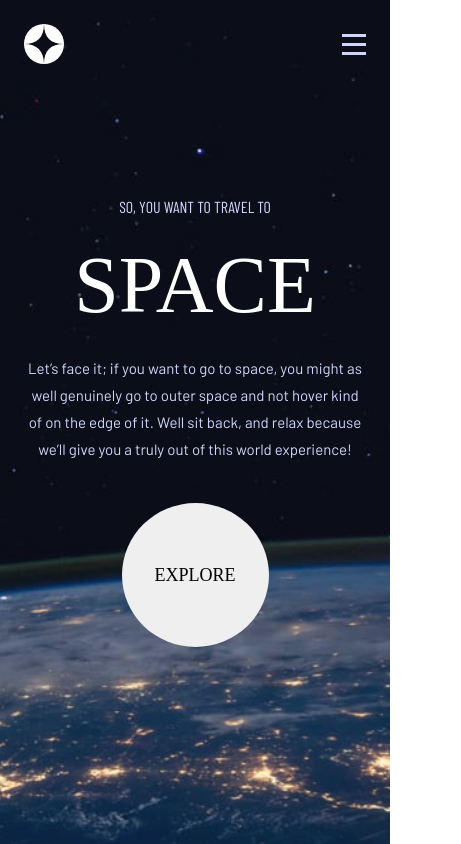
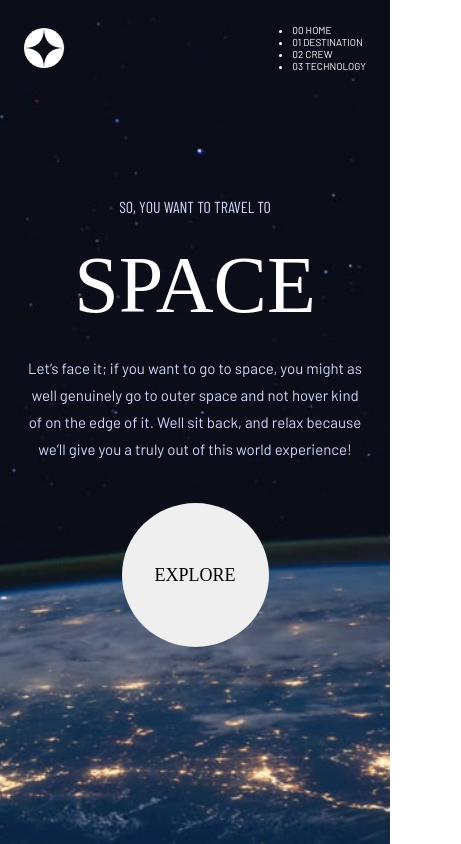
Before and after one commit to EdwardShanahan9/space_tourism_website, a React (Vite) app: page / in a window 390 px wide. Shown: the whole page, 461 px wide, since content can reach past the window. Built offline with nearby package versions, Linux system fonts and the light colour scheme; a web font is replaced by a local one.

Commit message:
Remove MobileNavbar from tablet screen sizes

```diff
--- a/src/components/Navbar/Navbar.jsx
+++ b/src/components/Navbar/Navbar.jsx
@@ -3,6 +3,8 @@ import MenuIcon from "../../assets/Icons/icon-hamburger.svg";
 import MobileNavbar from "../MobileNavbar/MobileNavbar";
 import { useContext } from "react";
 import { NavbarContext } from "../../context/NavbarContext/NavbarContext";
+
+const navItem = ["HOME", "DESTINATION", "CREW", "TECHNOLOGY"];
 
 const Navbar = () => {
   const { handleNavbar } = useContext(NavbarContext);
@@ -18,6 +20,16 @@ const Navbar = () => {
         alt="Menu Icon"
       />
 
+      <ul className="Navbar__list">
+        {navItem.map((item, index) => (
+          <li key={index}>
+            <span>
+              <span className="Navbar__number">0{index}</span> {item}
+            </span>
+          </li>
+        ))}
+      </ul>
+
       <MobileNavbar />
     </nav>
   );
--- a/src/index.scss
+++ b/src/index.scss
@@ -40,6 +40,10 @@ body {
   margin-bottom: 2.4rem;
   z-index: 1;
 
+  @media (min-width: 768px) {
+    padding: 2.4rem 0 2.4rem 4rem;
+  }
+
   &__logo {
     width: 4rem;
     height: 4rem;
@@ -47,6 +51,7 @@ body {
 
   &__menu {
     cursor: pointer;
+    display: none;
   }
 }
 
@@ -54,6 +59,7 @@ body {
 
 .MobileNavbar {
   visibility: hidden;
+  display: none;
   width: 0;
   position: absolute;
   right: 0;
@@ -110,6 +116,7 @@ body {
   transition: all 0.4a ease-in-out;
   visibility: visible;
   width: 63%;
+  display: block;
 }
 
 // Home
```
